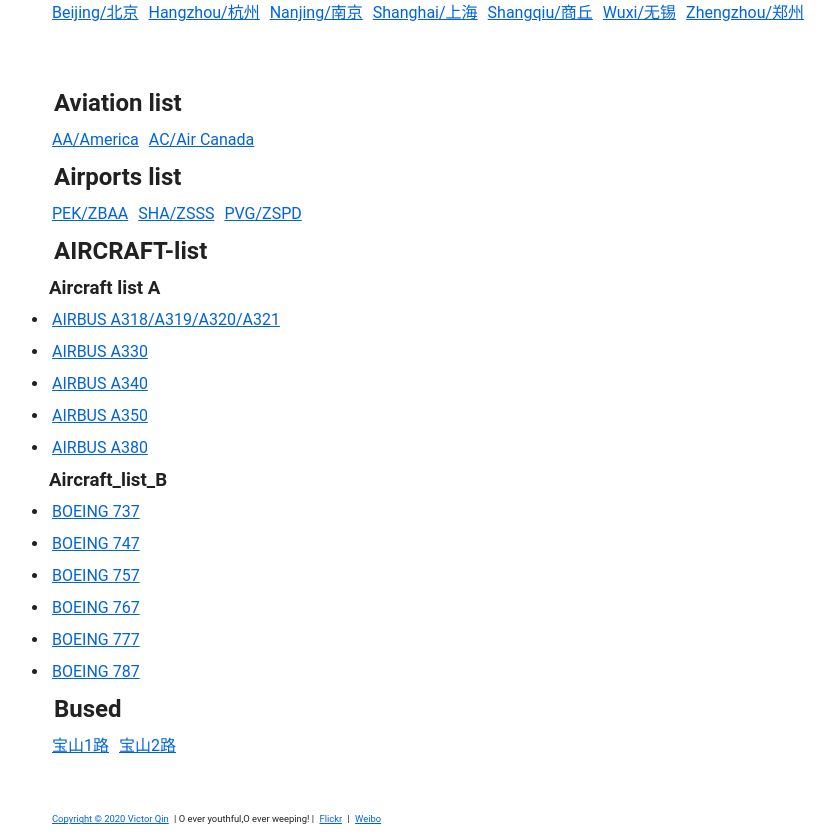
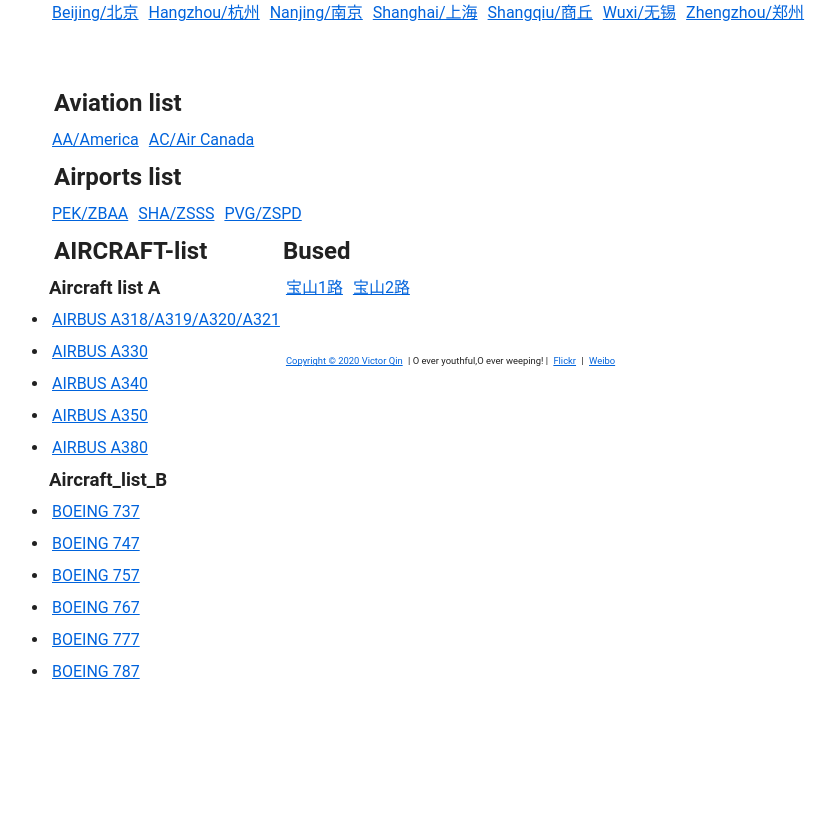
Before and after one commit to yinlqin/yinlqin.github.io, a PHP site: page / in a window 1280 px wide. Shown: the part 465-1300 px from the top of the page, without its empty margins (175-1009 px from the left). After the commit the page ends 1144 px from the top, so only its background shows below. Run offline with PHP 8.4, Linux system fonts and the light colour scheme.

Commit message:
Update style.css

```diff
--- a/styles/style.css
+++ b/styles/style.css
@@ -30,7 +30,7 @@
 }
 
 #aircraft_list {
-    text-align: left;
+    float: left;
 }
 
 
```
